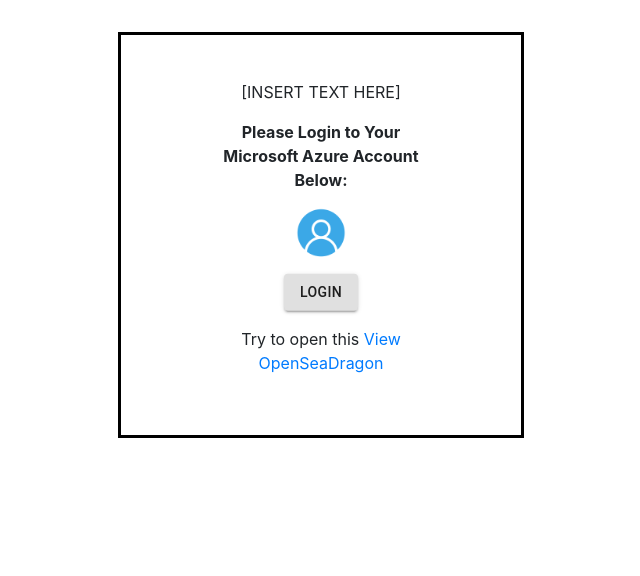
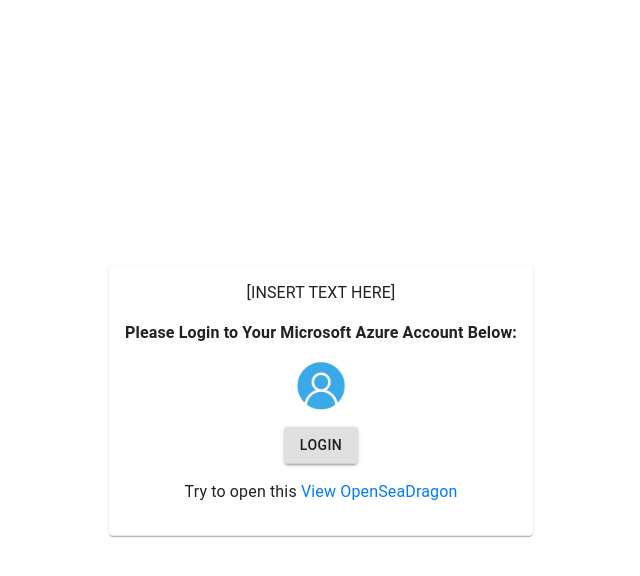
Before and after one commit to becclestone/WebApp, a React (Create React App) app: page / in a window 1280 px wide. Shown: the top 576 px of the page, without its empty margins (319-959 px from the left). Built offline with nearby package versions, Linux system fonts and the light colour scheme.

Commit message:
Update Home.jsx

```diff
--- a/src/components/Home.jsx
+++ b/src/components/Home.jsx
@@ -1,14 +1,45 @@
 import React from "react";
 import { Link, withRouter } from "react-router-dom";
 import './Home.css';
-import { Button, Box } from "@material-ui/core";
+import { Button, Grid, Paper } from "@material-ui/core";
 import logo from './login.png';
+import { ResponsiveContainer } from 'recharts';
+import { makeStyles } from '@material-ui/core/styles';
+import clsx from 'clsx';
+import Typography from '@material-ui/core/Typography';
+
+const useStyles = makeStyles((theme) => ({
+  root: {
+    display: 'flex',
+  },
+  container: {
+    paddingTop: theme.spacing(4),
+    paddingBottom: theme.spacing(4),
+  },
+  paper: {
+    padding: theme.spacing(2),
+    display: 'flex',
+    overflow: 'auto',
+    flexDirection: 'column',
+    textAlign: 'center'
+  },
+  fixedHeight: {
+    position: "absolute",
+    top: "50%",
+    left: "50%",
+    transform: "translate(-50%, -50%)"
+  }
+}));
 
 function Home() {
+  const classes = useStyles();
+  const fixedHeightPaper = clsx(classes.paper, classes.fixedHeight);
   return (
-    <Box pt={4}>
-    <div class ="container">
-    <div class="center">
+    <ResponsiveContainer maxWidth="lg" className={classes.container}>
+    <Grid container spacing={3} alignItems="center">
+    <Grid item xs={12} md={12} lg={12}>
+      <Paper className={fixedHeightPaper}>
+        <Typography align="center">
       <p> [INSERT TEXT HERE] </p>
       <p></p>
       <p><b>Please Login to Your Microsoft Azure Account Below:</b></p>
@@ -16,13 +47,15 @@ function Home() {
       <img className="photo" src={logo} />
         <p> </p>
         <p>
-    <Button variant="contained" href="/.auth/login/aad?post_login_redirect_uri=https://gray-dune-0f8914010.azurestaticapps.net/viewer">Login</Button>
+    <Button variant="contained" href="/.auth/login/aad?post_login_redirect_uri=https://black-flower-0f7508210.azurestaticapps.net/viewer">Login</Button>
           <p></p>
           <p>Try to open this <a href="viewer">View OpenSeaDragon</a></p>
             </p>
-    </div>
-    </div>
-</Box>
+    </Typography>
+    </Paper>
+    </Grid>
+    </Grid>
+    </ResponsiveContainer>
   );
 }
 
```
